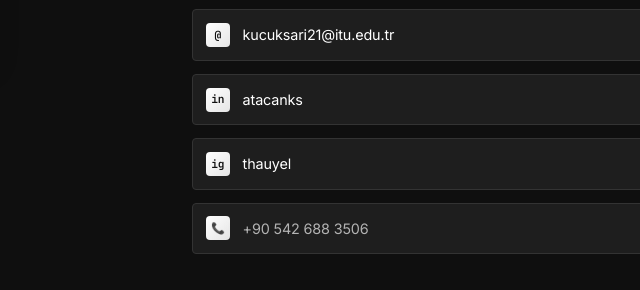
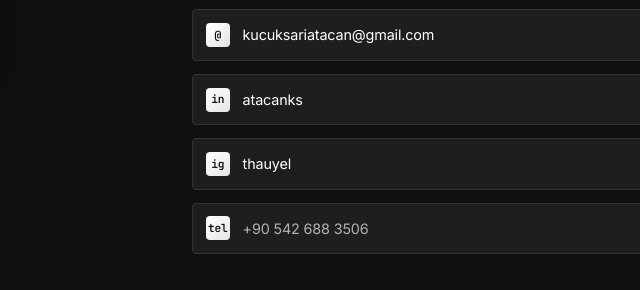
Before and after one commit to Thauyel/Thauyel.github.io, a plain HTML site: page index.html in a window 1280 px wide. Shown: the part 473-763 px from the top of the page, 292-932 px from the left. Drawn offline with Linux system fonts and the light colour scheme.

Commit message:
changed contacts page

```diff
--- a/index.html
+++ b/index.html
@@ -872,7 +872,7 @@
             </div>
             <div class="contact-item">
               <div class="contact-icon">@</div>
-              <a href="mailto:kucuksari21@itu.edu.tr" class="contact-link">kucuksari21@itu.edu.tr</a>
+              <a href="mailto:kucuksariatacan@gmail.com" class="contact-link">kucuksariatacan@gmail.com</a>
             </div>
             <div class="contact-item">
               <div class="contact-icon">in</div>
@@ -883,7 +883,7 @@
               <a href="https://www.instagram.com/thauyel" class="contact-link" target="_blank" rel="noopener noreferrer">thauyel</a>
             </div>
             <div class="contact-item">
-              <div class="contact-icon">📞</div>
+              <div class="contact-icon">tel</div>
               <span>+90 542 688 3506</span>
             </div>
           </div>
```
